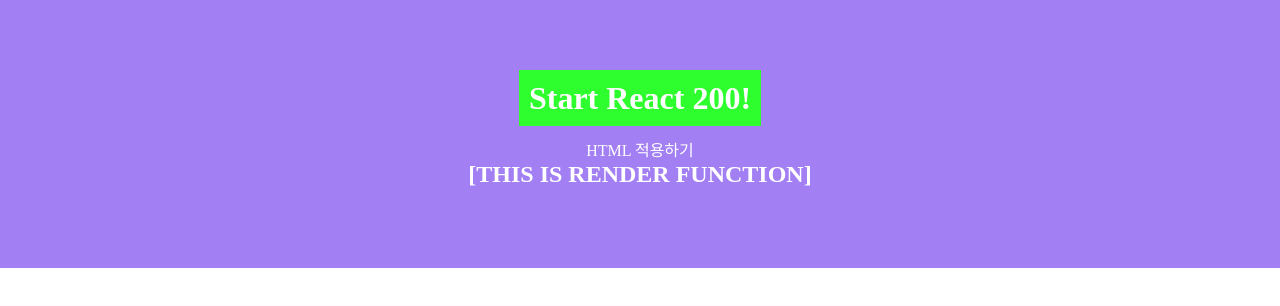
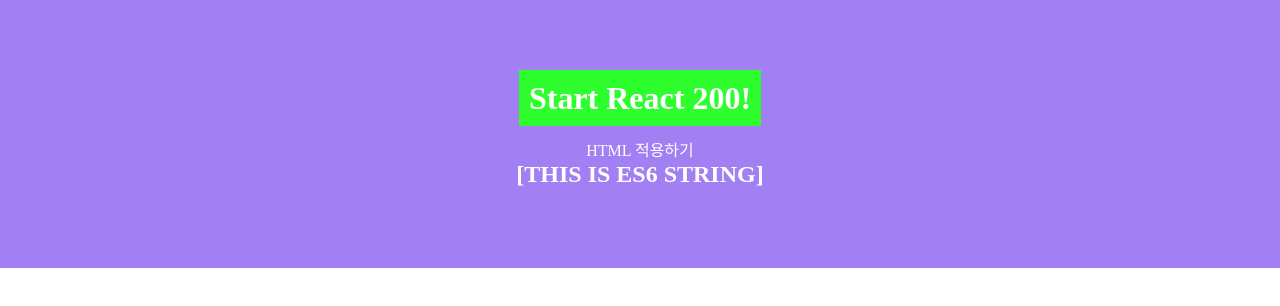
Before and after one commit to rheehot/react-200, a React (Create React App) app: page / in a window 1280 px wide. Shown: the top 306 px of the page. Built offline with nearby package versions, Linux system fonts and the light colour scheme.

Commit message:
템플릿 문자열 사용하기

```diff
--- a/src/App.js
+++ b/src/App.js
@@ -1,5 +1,6 @@
 import React from 'react';
 import './App.css';
+import ES6 from './components/ES6';
 import Lifecycle from './components/Lifecycle';
 
 
@@ -8,7 +9,7 @@
     <div>
       <h1>Start React 200!</h1>
       <p>HTML 적용하기</p>
-      <Lifecycle prop_value='FromApp.js'></Lifecycle>
+      <ES6 />
     </div>
   );
 }
--- /dev/null
+++ b/src/components/ES6.js
@@ -0,0 +1,32 @@
+import React, { Component } from 'react';
+
+class ES6 extends Component {
+  constructor(props) {
+    super(props);
+    this.state = {};
+  }
+
+  componentDidMount() {
+    var jsString1 = '자바스크립트';
+    var jsString2 = '입니다\n다음 줄입니다.';
+    console.log(jsString1 + ' 문자열' + jsString2 + '~');
+
+    var Es6String1 = 'ES6';
+    var Es6String2 = '입니다';
+    console.log(`${Es6String1} 문자열${Es6String2}!!
+    _______ 다음줄입니다.`);
+
+    var LongString = "ES6에 추가된 String 함수들입니다.";
+    console.log('startsWith : ' + LongString.startsWith("ES6"));
+    console.log('endsWith : ' + LongString.endsWith("함수"));
+    console.log('includes : ' + LongString.includes("String"));
+  }
+
+  render() {
+    return (
+      <h2>[THIS IS ES6 STRING]</h2>
+    );
+  }
+}
+
+export default ES6;
--- a/src/components/Lifecycle.js
+++ b/src/components/Lifecycle.js
@@ -17,6 +17,7 @@
     this.setState({tmp_state2:true});
   }
 
+  // return value가 true일 경우 렌더가 한 번 더 호출
   shouldComponentUpdate(props, state) {
     console.log('6. shouldComponentUpdate Call / tmp_state2 =', state.tmp_state2);
     return state.tmp_state2;
```
